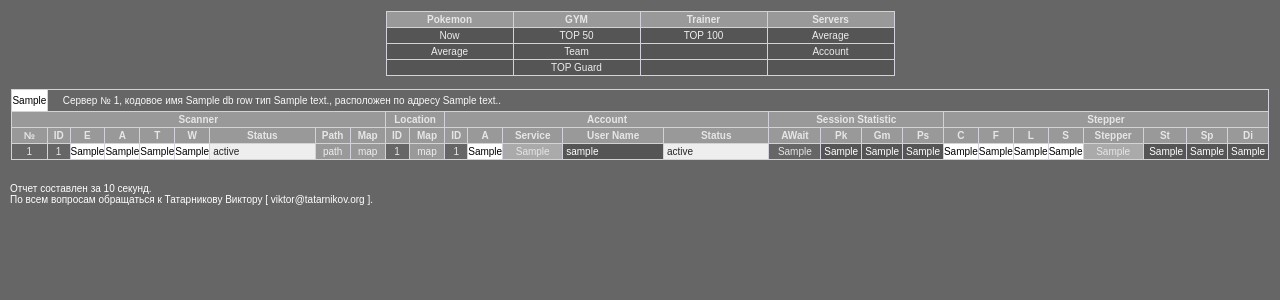
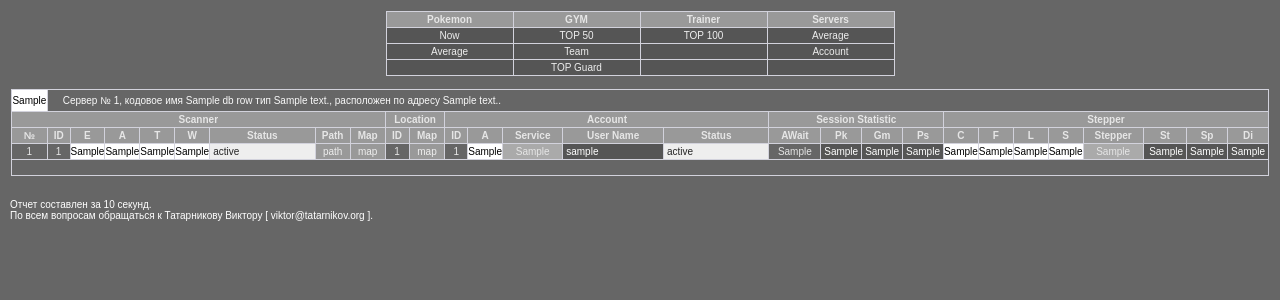
Before and after one commit to MaxOnNet/PokeStats, a Python web app: template templates/report_server_average.html in a window 1280 px wide. Shown: the top 300 px of the page. Run offline with Jinja, Linux system fonts and the light colour scheme; the template is opened without the code that fills it: most values are stand-ins (such as "Sample title", 1, 10 or a date in 2020).

Commit message:
Update Servser average report

```diff
--- a/static/reports/main.css
+++ b/static/reports/main.css
@@ -51,7 +51,10 @@
                 text-align: center;
                 font-weight: bold;
             }
-
+td.clsHeaderTableSpaser {
+    background-color: #666666;
+    color: #666666;
+}
 td.clsHeaderTableName {
     background-color: #666666;
     color: #F9F9F9;
--- a/templates/report_server_average.html
+++ b/templates/report_server_average.html
@@ -7,11 +7,11 @@
 {% endblock %}
 
 {% block content %}
-    {% for db_row_server in table %}
     <table cellpadding="0" cellspacing="1" border="0" class="clsTableParent" >
         <tr>
             <td class="clsTableParentBody">
                 <table cellpadding="0" cellspacing="1" class="clsTable">
+                    {% for db_row_server in table %}
                         <tr>
                             <td class="clsBodyRowEnabled clsBodyRowEnabled_{{ db_row_server['server_enable'] }}">{{ db_row_server["server_enable"] }}</td>
                             <td class="clsHeaderTableName" rowspan="1" colspan="27">Сервер № {{ db_row_server["server_id"] }}, кодовое имя {{ db_row_server["server_name"] }} тип {{ db_row_server["server_description"] }}, расположен по адресу {{ db_row_server["server_address"] }}.</td>
@@ -99,10 +99,13 @@
 
                             </tr>
                         {% endfor %}
+                            <tr>
+                                <td class="clsHeaderTableSpaser" rowspan="1" colspan="28"></td>
+                            </tr>
+                    {% endfor %}
                 </table>
             </td>
         </tr>
     </table>
     <br/>
-    {% endfor %}
 {% endblock %}
```
Also changed, not shown: templates/report_server_account.html (+5 -2 lines). Lines whose indentation alone changed are shown as unchanged.
